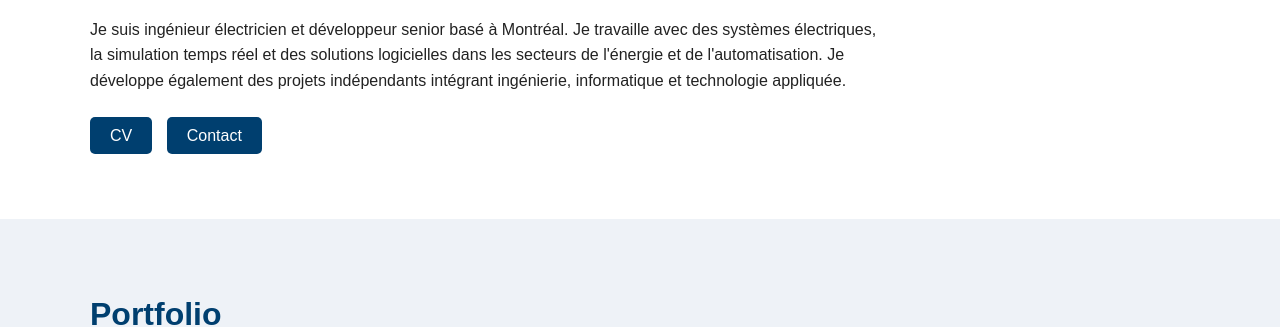
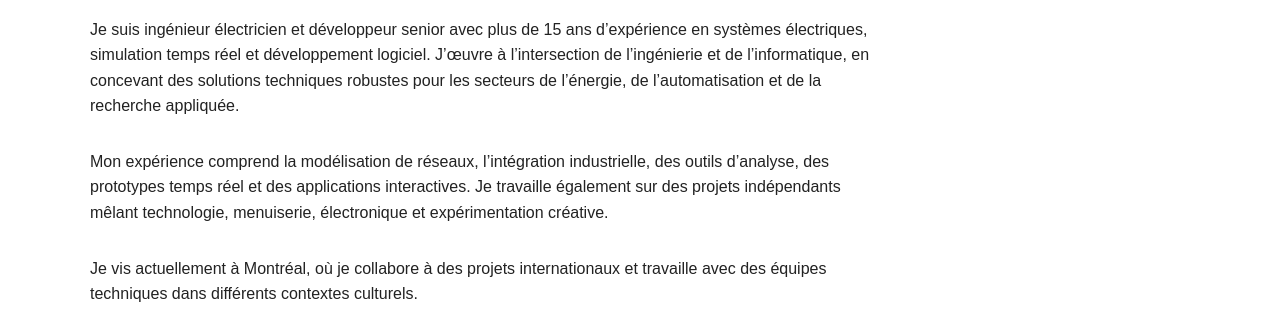
Before and after one commit to philipe-pereira/pereiraeng-site, a plain HTML site: page fr/index.html in a window 1280 px wide. Shown: the part 637-964 px from the top of the page. Drawn offline with Linux system fonts and the light colour scheme.

Commit message:
Seção Sobre expandida (PT/EN/FR) + melhorias visuais

```diff
--- a/assets/css/style.css
+++ b/assets/css/style.css
@@ -201,3 +201,17 @@ body {
     padding: 20px 0;
     text-align: center;
 }
+
+.section-text + .section-text {
+    margin-top: 15px;
+}
+
+.sobre-buttons {
+    margin-top: 25px;
+}
+
+.sobre-buttons a {
+    margin-right: 10px;
+    margin-bottom: 10px;
+    display: inline-block;
+}
--- a/fr/index.html
+++ b/fr/index.html
@@ -1,11 +1,13 @@
 <!DOCTYPE html>
 <html lang="fr">
+
 <head>
     <meta charset="UTF-8" />
     <meta name="viewport" content="width=device-width, initial-scale=1.0" />
 
     <title>Philipe Pereira – Ingénieur Électricien & Développeur Senior</title>
-    <meta name="description" content="Portfolio de Philipe Pereira, ingénieur électricien et développeur senior à Montréal. Simulation temps réel, développement logiciel et projets techniques.">
+    <meta name="description"
+        content="Portfolio de Philipe Pereira, ingénieur électricien et développeur senior à Montréal. Simulation temps réel, développement logiciel et projets techniques.">
 
     <link rel="stylesheet" href="../assets/css/style.css" />
 </head>
@@ -53,16 +55,30 @@
             <h2 class="section-title">À propos de moi</h2>
 
             <p class="section-text">
-                Je suis ingénieur électricien et développeur senior basé à Montréal.
-                Je travaille avec des systèmes électriques, la simulation temps réel
-                et des solutions logicielles dans les secteurs de l'énergie et de l'automatisation.
-                Je développe également des projets indépendants intégrant ingénierie,
-                informatique et technologie appliquée.
+                Je suis ingénieur électricien et développeur senior avec plus de 15 ans d’expérience en systèmes
+                électriques,
+                simulation temps réel et développement logiciel. J’œuvre à l’intersection de l’ingénierie et de
+                l’informatique,
+                en concevant des solutions techniques robustes pour les secteurs de l’énergie, de l’automatisation
+                et de la recherche appliquée.
+            </p>
+
+            <p class="section-text">
+                Mon expérience comprend la modélisation de réseaux, l’intégration industrielle, des outils d’analyse,
+                des prototypes temps réel et des applications interactives. Je travaille également sur des projets
+                indépendants mêlant technologie, menuiserie, électronique et expérimentation créative.
+            </p>
+
+            <p class="section-text">
+                Je vis actuellement à Montréal, où je collabore à des projets internationaux et travaille avec des
+                équipes
+                techniques dans différents contextes culturels.
             </p>
 
             <div class="sobre-buttons">
                 <a href="#" class="btn-secondary">CV</a>
                 <a href="#contact" class="btn-secondary">Contact</a>
+                <a href="https://www.linkedin.com" class="btn-secondary" target="_blank">LinkedIn</a>
             </div>
         </div>
     </section>
@@ -128,4 +144,5 @@
 
     <script src="../assets/js/main.js"></script>
 </body>
+
 </html>
```
Also changed, not shown: en/index.html (+15 -4 lines), pt/index.html (+15 -4 lines).
